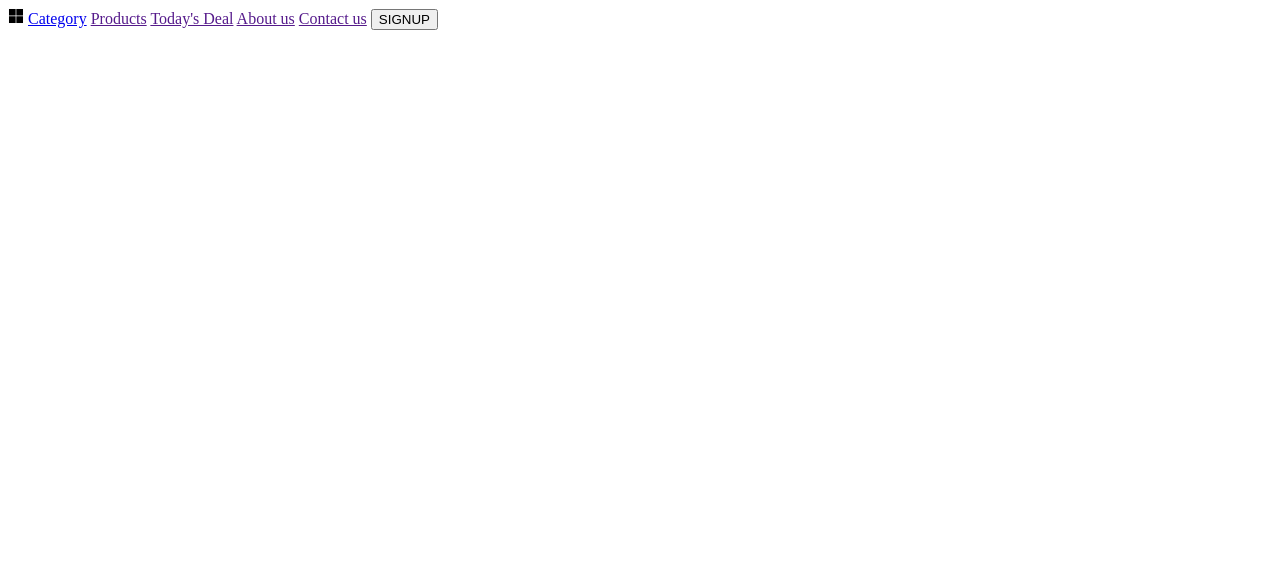
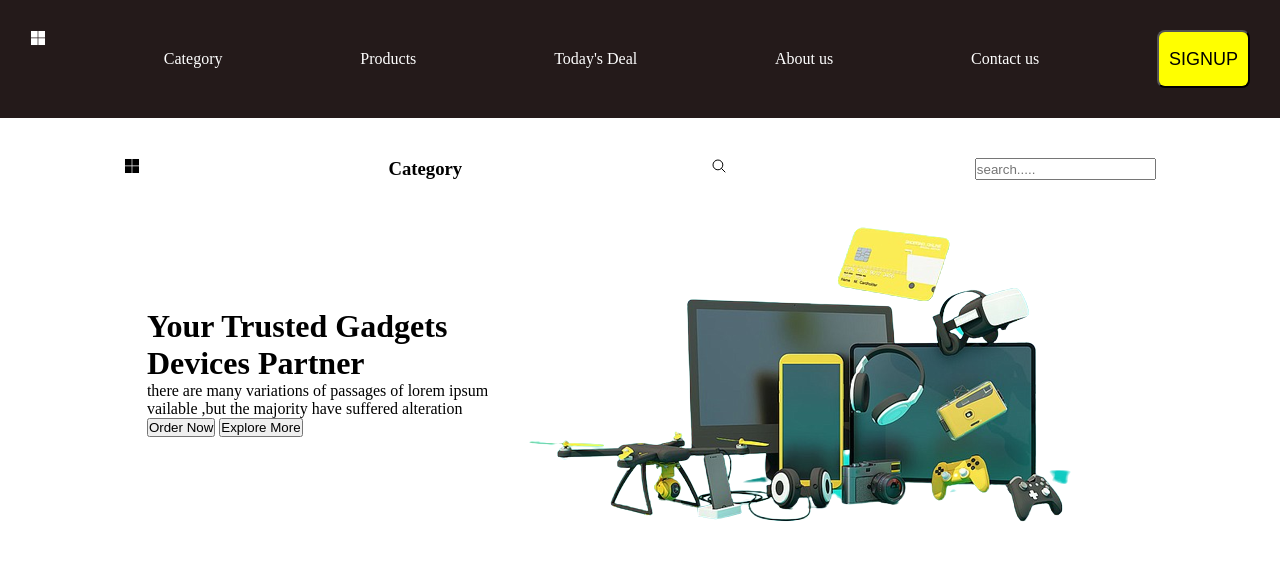
Before and after one commit to orishaba-mercy/GadgetsApp, a plain HTML site: page index.html in a window 1280 px wide. Drawn offline with nearby package versions, Linux system fonts and the light colour scheme.

Commit message:
added more gadgets

```diff
--- a/index.html
+++ b/index.html
@@ -12,9 +12,9 @@
 </head>
 <body>
    <div class="container">
-    <div class="start">
+    <div class="content1">
         <div class="nav">
-            <ion-icon name="logo-microsoft"></ion-icon>
+        <ion-icon name="logo-microsoft"></ion-icon>
         <a href="#" id="log">Category</a>
         <a href="">Products</a>
         <a href="">Today's Deal</a>
@@ -22,5 +22,29 @@
         <a href="">Contact us</a>
         <button>SIGNUP</button>
     </div>
+    <div class="search">
+        <ion-icon name="logo-microsoft"></ion-icon>
+        <h3>Category</h3>
+        <ion-icon name="search-outline"></ion-icon>
+        <input type="text"name="search"placeholder="search....."/>
+
+    </div>
+    </div>
+    <div class="order">
+        <div class="cont1">
+            <h1>Your Trusted Gadgets <br> Devices Partner</h1>
+            <p>there are many variations of passages of lorem ipsum <br>
+            vailable ,but the majority have suffered alteration</p>
+            <button>Order Now</button>
+            <button>Explore More</button>
+
+        </div>
+        <div>
+            <img src="images/tv.png" alt="">
+        </div>
+
+    </div>
+</div>
+
 </body>
 </html>
--- a/style.css
+++ b/style.css
@@ -0,0 +1,41 @@
+*{
+    padding: 0px;
+    margin: 0px;
+
+}
+.nav{
+    display: flex;
+    justify-content: space-between;
+    gap: 40px;
+    text-decoration: none;
+    background-color: rgb(36, 26, 26);
+    color: white;
+    padding: 30px;
+}
+.nav a{
+    text-decoration: none;
+    color:white;
+    padding: 20px;
+}
+.nav button{
+    background-color: yellow;
+    padding: 10px;
+    color: black;
+    font-size: 18px;
+    border-radius: 8px;
+    box-shadow: 30px;
+
+
+}
+.search{
+    display: flex;
+    justify-content:space-around;
+    margin-top: 40px;
+}
+.order{
+    display: flex;
+    justify-content: center;
+}
+.cont1{
+    margin-top: 10%;
+}
```
Also changed, not shown: images/tv.png (added).
